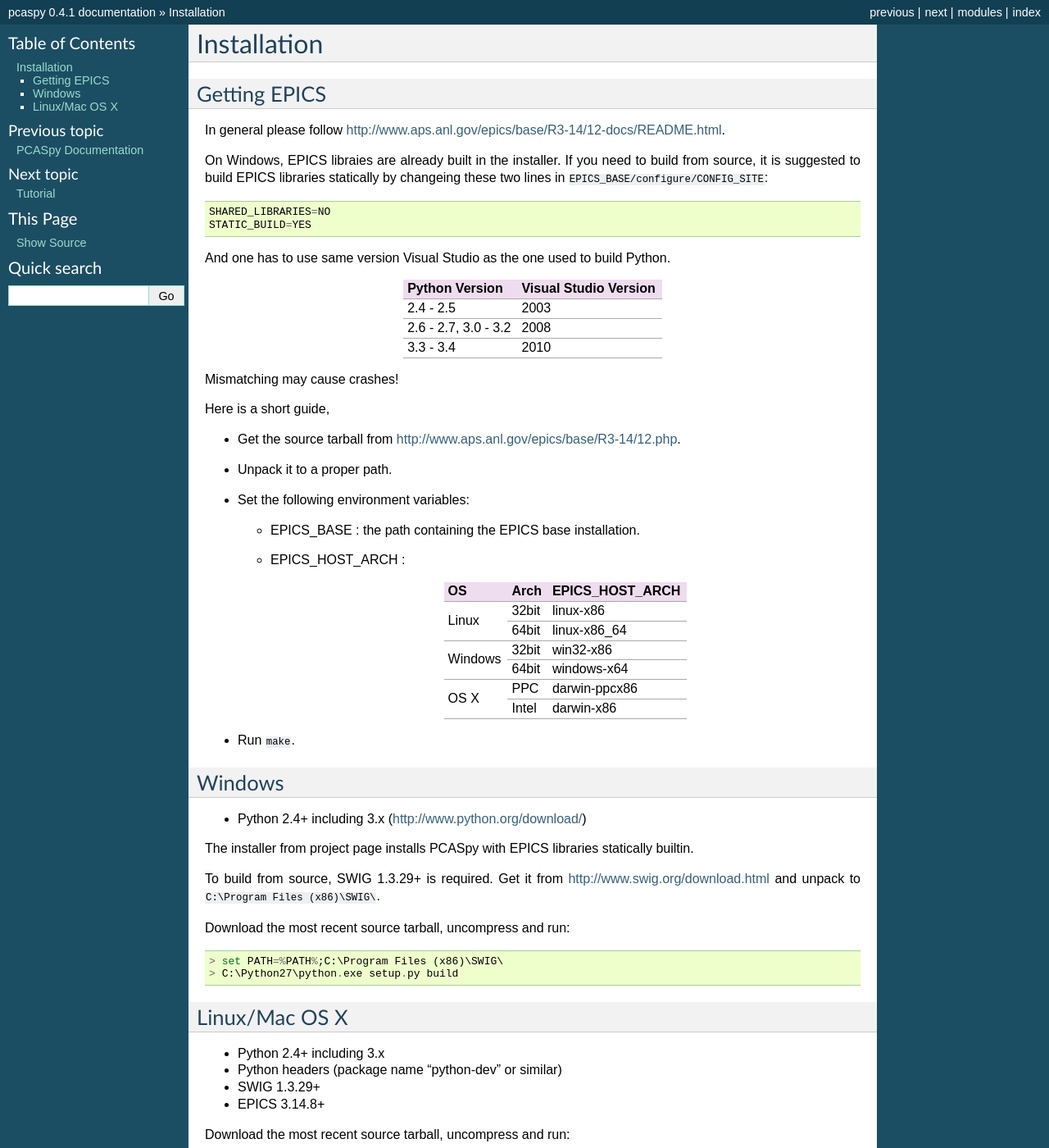
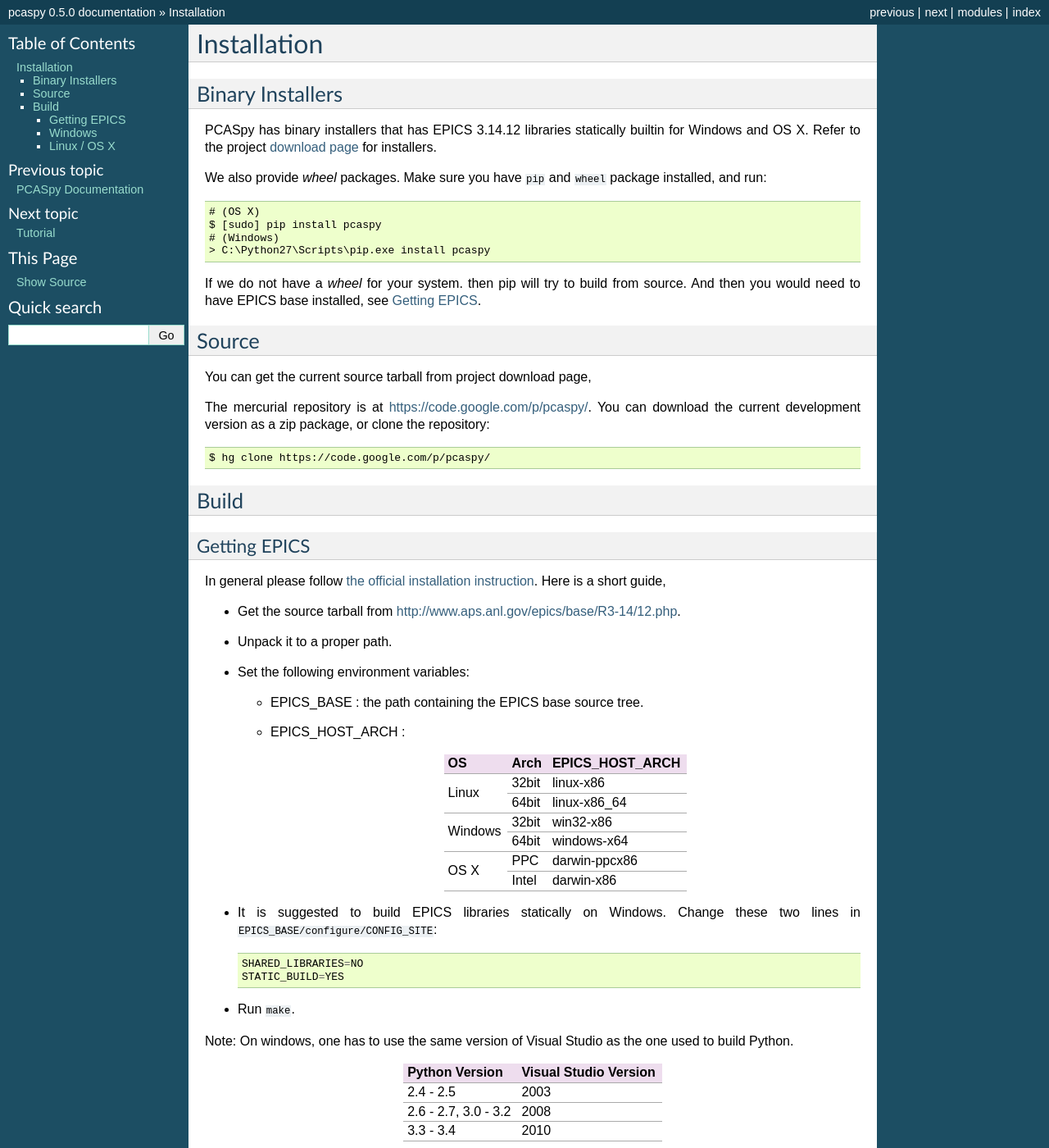
Before and after one commit to paulscherrerinstitute/pcaspy, a Sphinx documentation site: the page built from docs/source/installation.rst, in a window 1280 px wide and 1400 px high. Shown: the whole window at 82% size. Built offline with Sphinx 7.4.7, drawn with Linux system fonts in a browser that asks for light colours; some of the changed text lies outside the part shown.

Commit message:
improve sphinx docs

```diff
--- a/docs/source/conf.py
+++ b/docs/source/conf.py
@@ -17,6 +17,15 @@
 # add these directories to sys.path here. If the directory is relative to the
 # documentation root, use os.path.abspath to make it absolute, like shown here.
 #sys.path.insert(0, os.path.abspath('.'))
+
+# mock binary modules
+from mock import Mock as MagickMock
+class Mock(MagickMock):
+    @classmethod
+    def __getattr__(cls, name):
+        return Mock()
+MOCK_MODULES = ['_cas','cas']
+sys.modules.update((mod_name, Mock()) for mod_name in MOCK_MODULES)
 
 # -- General configuration -----------------------------------------------------
 
@@ -41,16 +50,16 @@
 
 # General information about the project.
 project = u'pcaspy'
-copyright = u'2011-2013, Xiaoqiang Wang'
+copyright = u'2011-2014, Xiaoqiang Wang'
 
 # The version info for the project you're documenting, acts as replacement for
 # |version| and |release|, also used in various other places throughout the
 # built documents.
 #
 # The short X.Y version.
-version = '0.4'
+version = '0.5'
 # The full version, including alpha/beta/rc tags.
-release = '0.4.1'
+release = '0.5.0'
 
 # The language for content autogenerated by Sphinx. Refer to documentation
 # for a list of supported languages.
--- a/docs/source/installation.rst
+++ b/docs/source/installation.rst
@@ -1,40 +1,45 @@
 Installation
 ============
 
+Binary Installers
+-----------------
+PCASpy has binary installers that has EPICS 3.14.12 libraries statically builtin for Windows and OS X.
+Refer to the project `download page <https://code.google.com/p/pcaspy/downloads/list>`_ for installers.
+
+We also provide *wheel* packages. Make sure you have ``pip`` and ``wheel`` package installed, and run::
+
+    # (OS X)
+    $ [sudo] pip install pcaspy
+    # (Windows)
+    > C:\Python27\Scripts\pip.exe install pcaspy
+
+If we do not have a *wheel* for your system. then pip will try to build from source. And then you would need
+to have EPICS base installed, see :ref:`getting-epics`.
+
+Source
+------
+You can get the current source tarball from project download page,
+
+The mercurial repository is at https://code.google.com/p/pcaspy/. You can download the current development
+version as a zip package, or clone the repository::
+
+    $ hg clone https://code.google.com/p/pcaspy/
+
+Build
+-----
+
+.. _getting-epics:
+
 Getting EPICS
--------------
-In general please follow http://www.aps.anl.gov/epics/base/R3-14/12-docs/README.html.
-
-On Windows, EPICS libraies are already built in the installer.
-If you need to build from source, it is suggested to  build EPICS libraries
-statically by changeing these two lines in ``EPICS_BASE/configure/CONFIG_SITE``::
-
-    SHARED_LIBRARIES=NO
-    STATIC_BUILD=YES
-
-And one has to use same version Visual Studio as the one used to build Python.
-
-+------------------+-----------------------+
-| Python Version   | Visual Studio Version |
-+==================+=======================+
-| 2.4 - 2.5        |  2003                 |
-+------------------+-----------------------+
-| 2.6 - 2.7,       |                       |
-| 3.0 - 3.2        |  2008                 |
-+------------------+-----------------------+
-| 3.3 - 3.4        |  2010                 |
-+------------------+-----------------------+
-
-Mismatching may cause crashes!
-
-
+~~~~~~~~~~~~~
+In general please follow `the official installation instruction <http://www.aps.anl.gov/epics/base/R3-14/12-docs/README.html>`_.
 Here is a short guide,
 
 - Get the source tarball from http://www.aps.anl.gov/epics/base/R3-14/12.php.
 - Unpack it to a proper path.
 - Set the following environment variables:
 
-  - EPICS_BASE : the path containing the EPICS base installation.
+  - EPICS_BASE : the path containing the EPICS base source tree.
   - EPICS_HOST_ARCH :
 
     +---------+-------+-----------------+
@@ -53,29 +58,44 @@
     |         | Intel | darwin-x86      |
     +---------+-------+-----------------+
 
+- It is suggested to build EPICS libraries statically on Windows. Change these two lines in ``EPICS_BASE/configure/CONFIG_SITE``::
+
+    SHARED_LIBRARIES=NO
+    STATIC_BUILD=YES
+
 - Run ``make``.
 
+Note: On windows, one has to use the same version of Visual Studio as the one used to build Python.
+
++------------------+-----------------------+
+| Python Version   | Visual Studio Version |
++==================+=======================+
+| 2.4 - 2.5        |  2003                 |
++------------------+-----------------------+
+| 2.6 - 2.7,       |                       |
+| 3.0 - 3.2        |  2008                 |
++------------------+-----------------------+
+| 3.3 - 3.4        |  2010                 |
++------------------+-----------------------+
+
+Mismatching may cause crashes!
+
 Windows
--------
+~~~~~~~
 - Python 2.4+ including 3.x (http://www.python.org/download/)
-
-The installer from project page installs PCASpy with EPICS libraries statically builtin.
-
-To build from source, SWIG 1.3.29+ is required. Get it from
-http://www.swig.org/download.html and unpack to ``C:\Program Files (x86)\SWIG\``.
+- SWIG 1.3.29+ is required. Get it from http://www.swig.org/download.html and unpack to ``C:\Program Files (x86)\SWIG\``.
 
 Download the most recent source tarball, uncompress and run::
 
     > set PATH=%PATH%;C:\Program Files (x86)\SWIG\
-    > C:\Python27\python.exe setup.py build
+    > C:\Python27\python.exe setup.py build install
 
 
-Linux/Mac OS X
---------------
+Linux / OS X
+~~~~~~~~~~~~~~
 - Python 2.4+ including 3.x
 - Python headers (package name "python-dev" or similar)
 - SWIG 1.3.29+
-- EPICS 3.14.8+
 
 Download the most recent source tarball, uncompress and run::
 
--- a/docs/source/tutorial.rst
+++ b/docs/source/tutorial.rst
@@ -290,7 +290,7 @@
 
 [http://pcaspy.googlecode.com/hg/example/simscope.png]
 
-Here is some aspects to notice:
+Here are some aspects to notice:
   * The value passed to ``setParam`` could be Python builtin types: str, float, int, list, tuple or numpy data types: int8/16/32, float32/64, ndarray.
 
 Example 4: Integrate into GUI applications
```
Also changed, not shown: docs/source/api.rst (+18 -14 lines).
